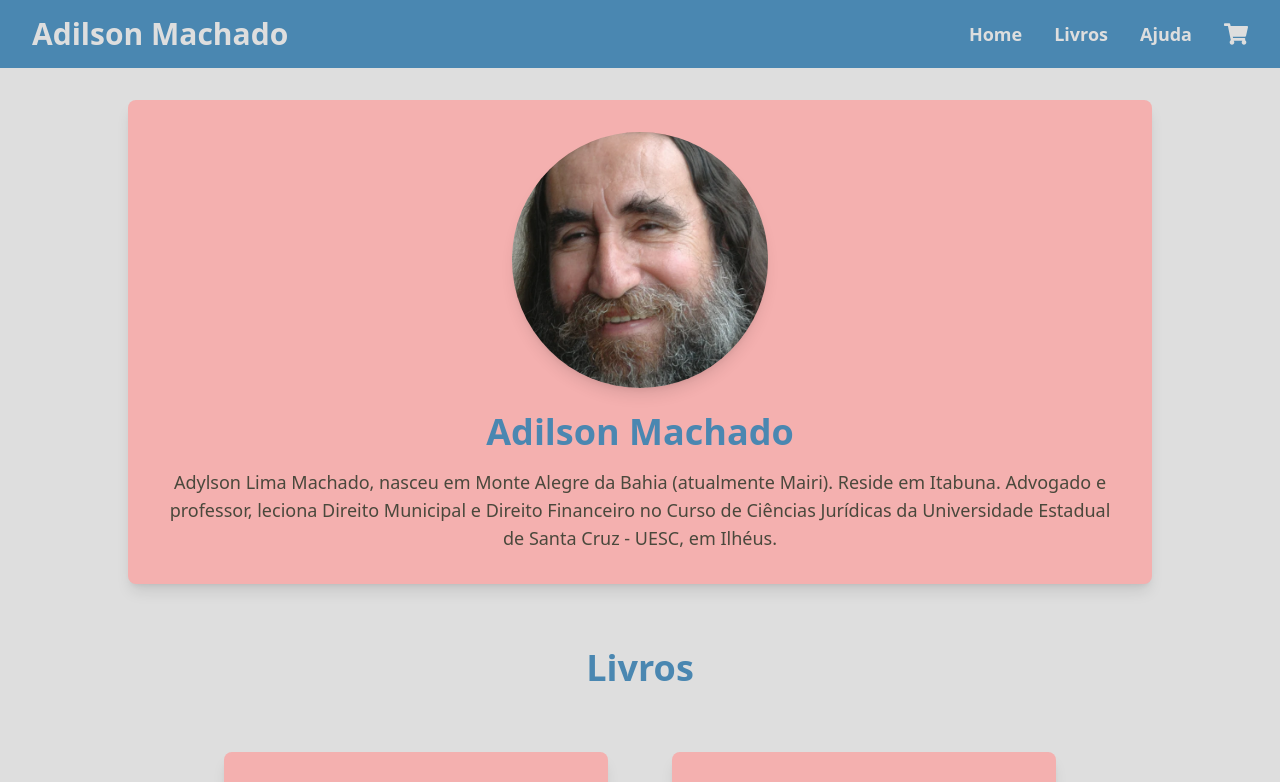
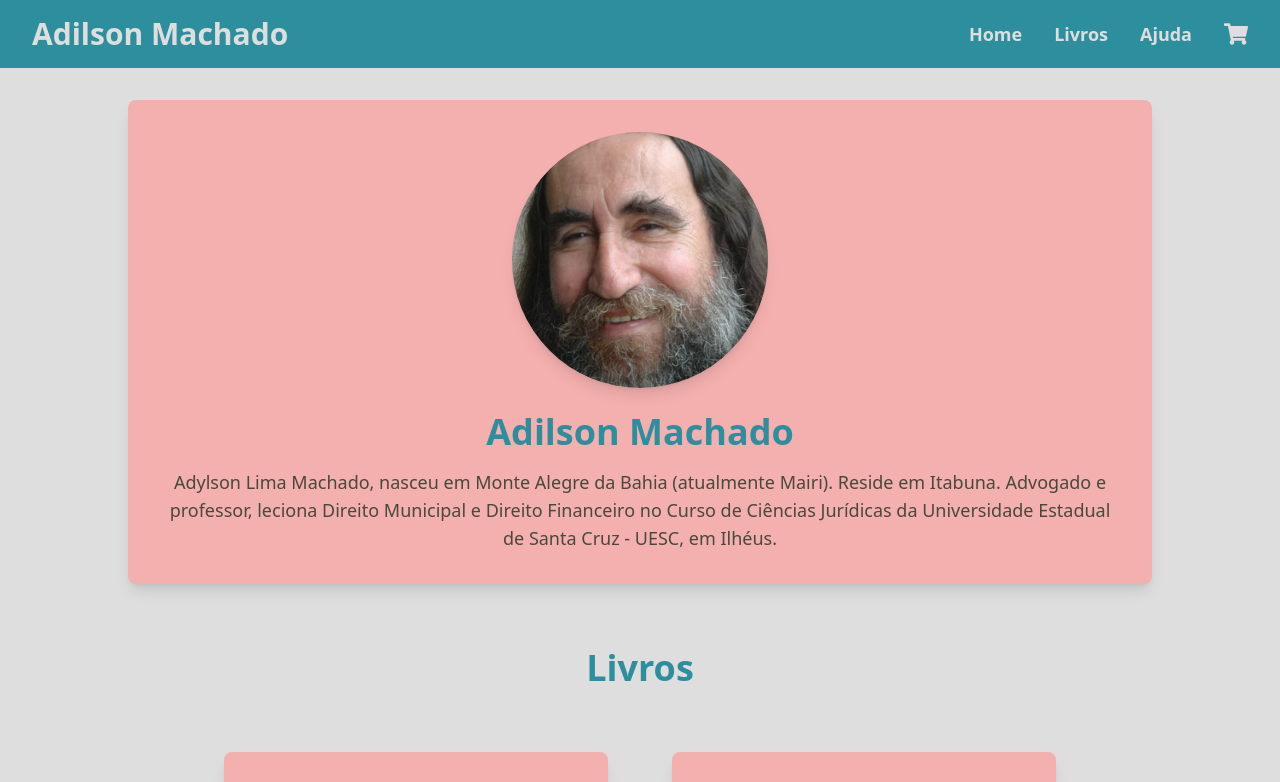
Before and after one commit to lmgaspa/ecommerce-adilsonmachado-books, a React (Vite) app in the folder frontend/: page / in a window 1280 px wide. Shown: the top 782 px of the page. Built offline with nearby package versions, Linux system fonts and the light colour scheme; no server answers.

Commit message:
newcolors

```diff
--- a/frontend/src/styles.css
+++ b/frontend/src/styles.css
@@ -5,15 +5,15 @@
   --font-serif: ui-serif, Georgia, Cambria, "Times New Roman", Times, serif;
   --font-mono: ui-monospace, SFMono-Regular, Menlo, Monaco, Consolas, "Liberation Mono", "Courier New", monospace;
 
-  --color-primary: oklch(0.6 0.09 240);
-  --color-secondary: oklch(0.72 0.11 178);
+  --color-primary: oklch(0.6 0.09 210);
+  --color-secondary: oklch(0.72 0.11 138);
   --color-accent: oklch(0.65 0.13 60);
   --color-background: oklch(0.90 0.0 0);   /* vermelho amendoeira, quente e discreto */
   --color-background2: oklch(0.82 0.08 20);  /* rosa claro, suave, contraste delicado */
   --color-text-primary: oklch(0.15 0.02 100);
   --color-text-secondary: oklch(0.4 0.02 100);
   --color-error: oklch(0.5 0.2 20);
-  --color-success: oklch(0.65 0.12 150);
+  --color-success: oklch(0.72 0.12 138);
   --color-muted: oklch(0.5 0.02 100);
 
   --shadow-2xs: 0 1px rgb(0 0 0 / 0.05);
```
